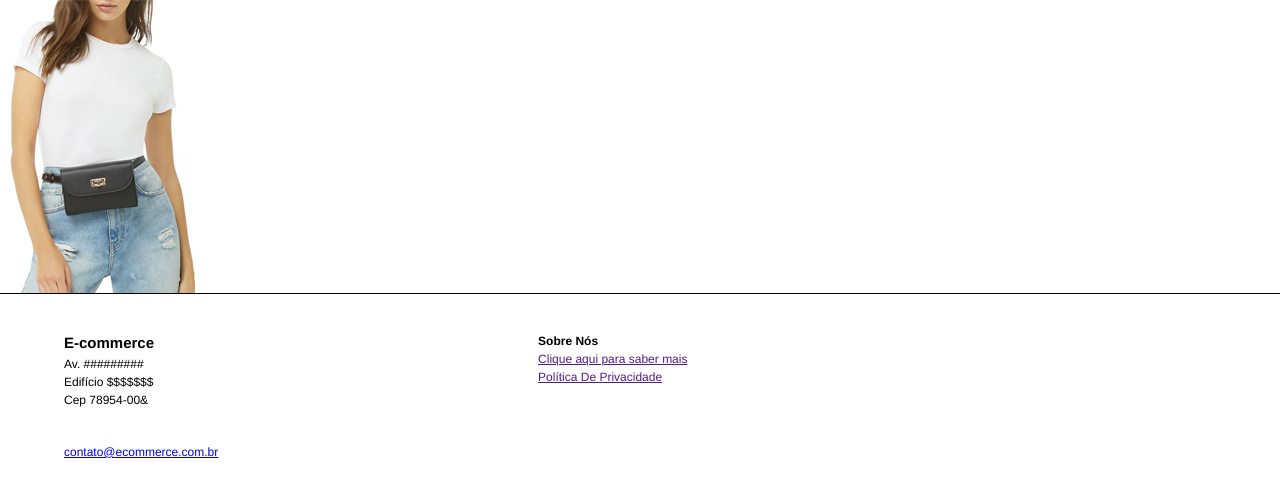
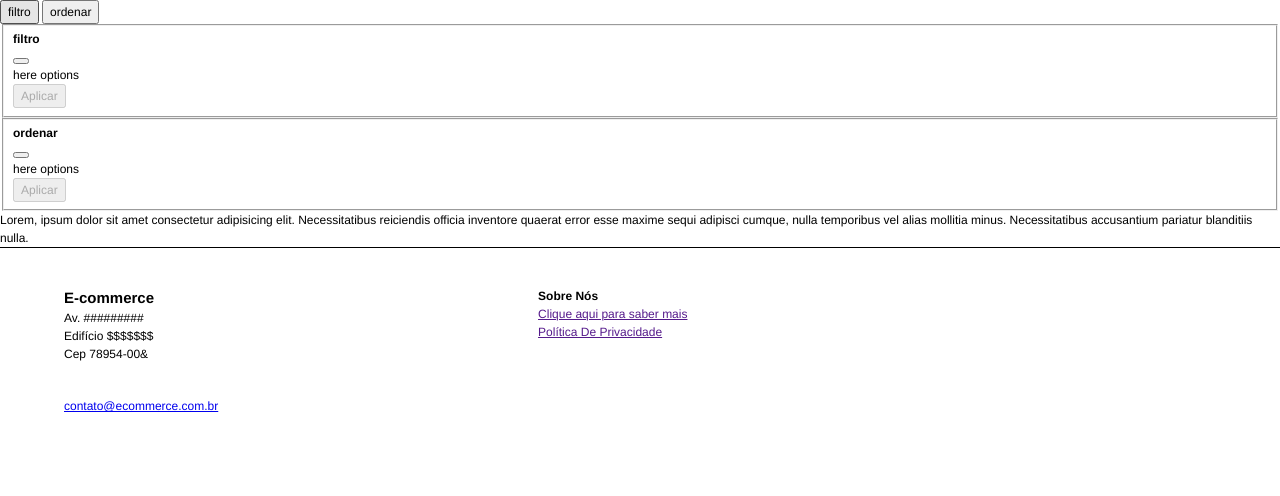
Before and after one commit to alvaroaxsmith/ecommerce-clientside, a website: page index.html in a window 1280 px wide. Drawn offline with Linux system fonts and the light colour scheme.

Commit message:
feat: :sparkles: add main container and buttons on header

```diff
--- a/index.html
+++ b/index.html
@@ -11,9 +11,37 @@
     </head>
     <body>
         <header>
+            <div class="toolbar">
+                <button id="open-filter">filtro</button>
+                <button id="open-order">ordenar</button>
+            </div>
         </header>
         <main>
-            <img src="assets/img/img_10.png" alt="">
+            <aside>
+                <fieldset id="filter" class="modal inactive">
+                    <header>
+                        <h2>filtro</h2>
+                        <button id="close-filter">
+                            <img src="./assets/icons/close-icon.svg" alt="X">
+                        </button>
+                    </header>
+                    <p>here options</p>
+                    <button disabled="disabled" type="submit">Aplicar</button>
+                </fieldset>
+                <fieldset id="order" class="modal inactive">
+                    <header>
+                        <h2>ordenar</h2>
+                        <button id="close-order">
+                            <img src="./assets/icons/close-icon.svg" alt="X">
+                        </button>
+                    </header>
+                    <p>here options</p>
+                    <button disabled="disabled" type="submit">Aplicar</button>
+                </fieldset>
+            </aside>
+            <div class="cards-container">
+                <p>Lorem, ipsum dolor sit amet consectetur adipisicing elit. Necessitatibus reiciendis officia inventore quaerat error esse maxime sequi adipisci cumque, nulla temporibus vel alias mollitia minus. Necessitatibus accusantium pariatur blanditiis nulla.</p>
+            </div>
         </main>
         <footer>
             <div class="footer-container">
@@ -46,7 +74,7 @@
                     <a href="http://" alt="contato@ecommerce.com.br">contato@ecommerce.com.br</a>
                 </div>
             </div>
-
         </footer>
+        <script src="./script.js"></script>
     </body>
     </html>
```
Lines whose indentation alone changed are shown as unchanged.
